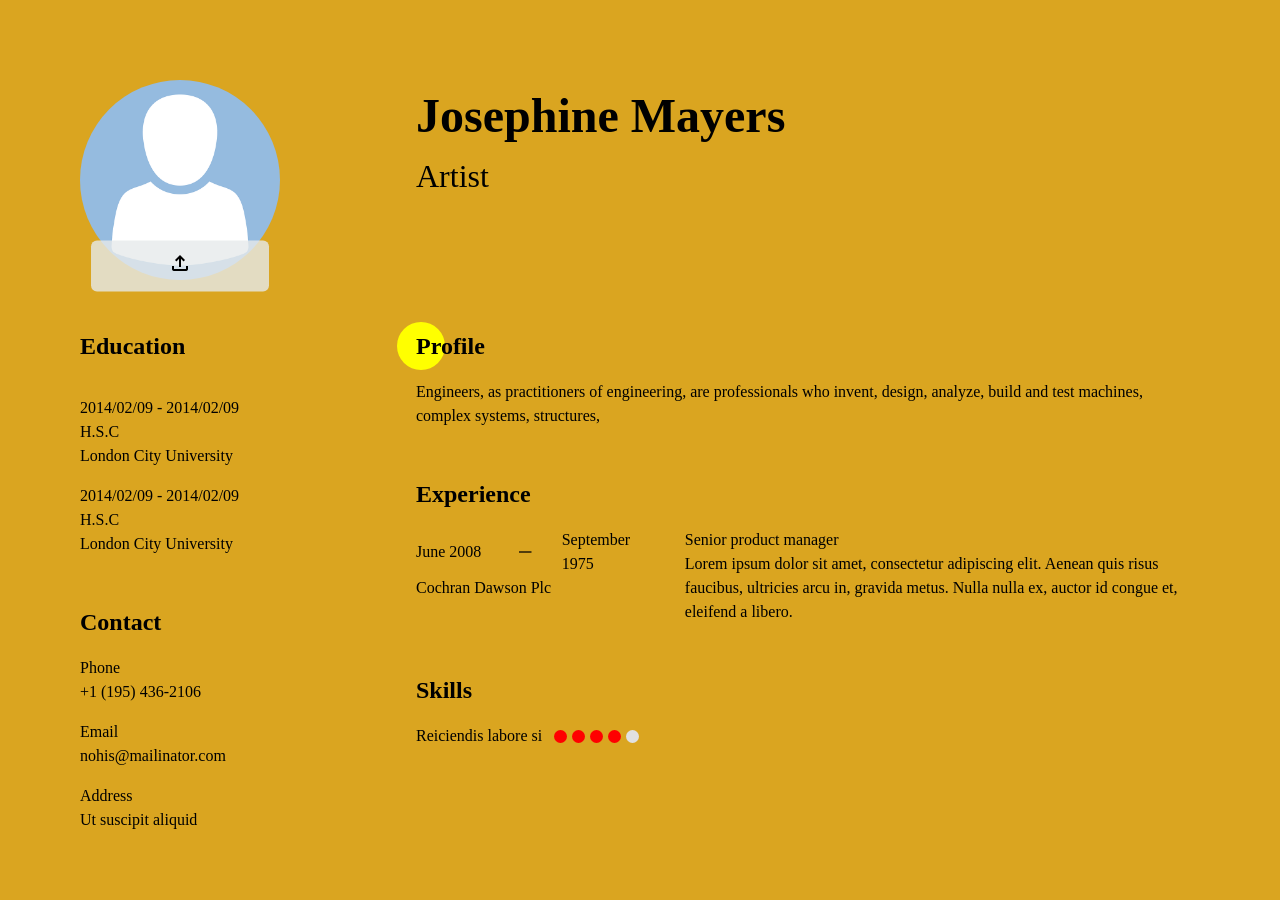
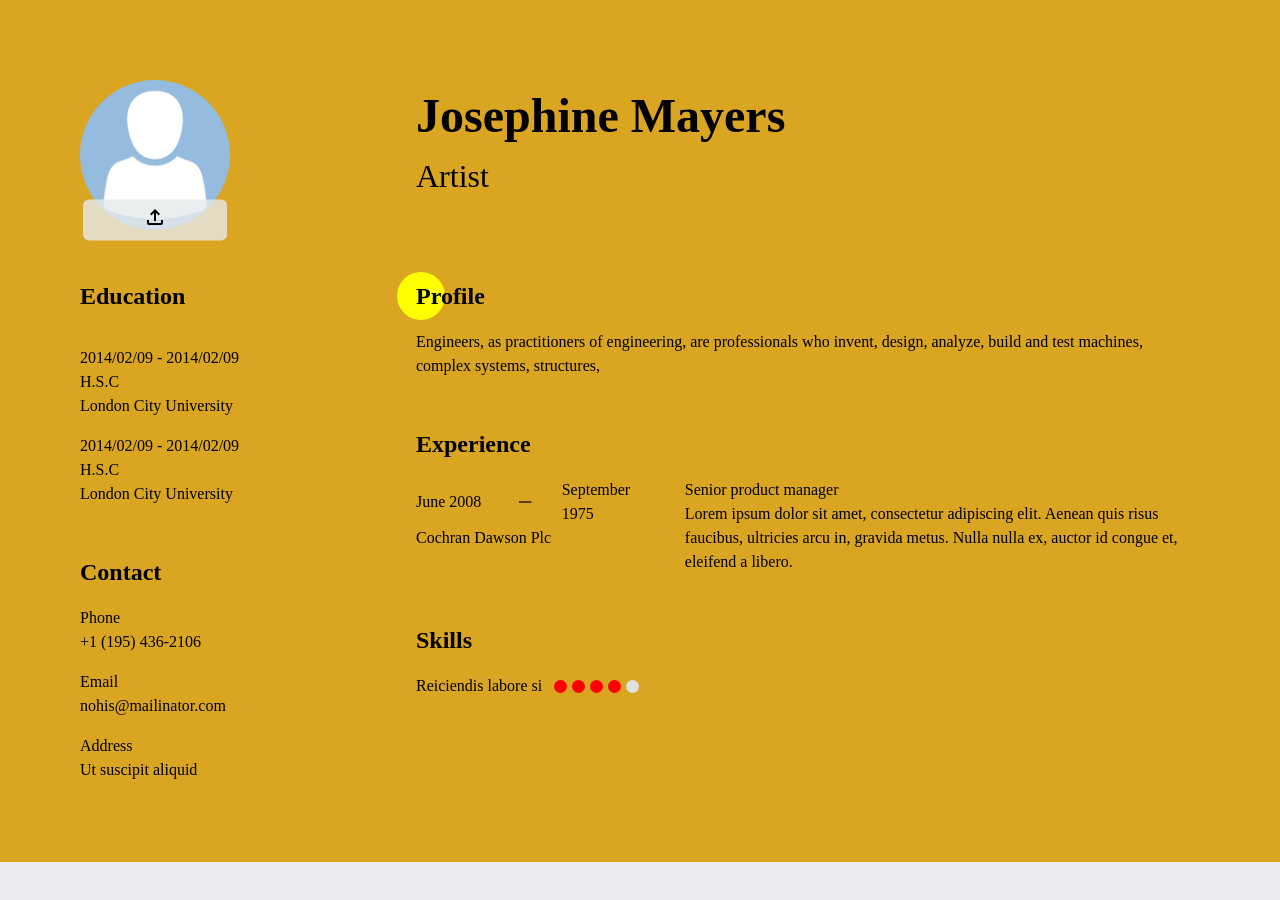
Before and after one commit to ZTanvir/cv-maker, a React (Vite) app: page / in a window 1280 px wide. Shown: the top 900 px of the page. After the commit the page ends 862 px from the top, so only its background shows below. Built offline with nearby package versions, Linux system fonts and the light colour scheme.

Commit message:
Reduced profile picture size

```diff
--- a/src/styles/profilePicture.module.css
+++ b/src/styles/profilePicture.module.css
@@ -1,8 +1,8 @@
 .profileImageContainer {
 }
 .uploadImageForm > div {
-    --profileWidth: 200px;
-    --profileHeight: 200px;
+  --profileWidth: 150px;
+  --profileHeight: 150px;
   position: relative;
   width: var(--profileWidth);
   height: var(--profileHeight);
@@ -22,7 +22,7 @@
   top: 93%;
   right: 50%;
   transform: translate(50%, -50%);
-    padding: 10px 77px;
+  padding: 5px 60px;
   border: none;
   border-radius: 6px;
   z-index: 2;
```
Lines whose indentation alone changed are shown as unchanged.
